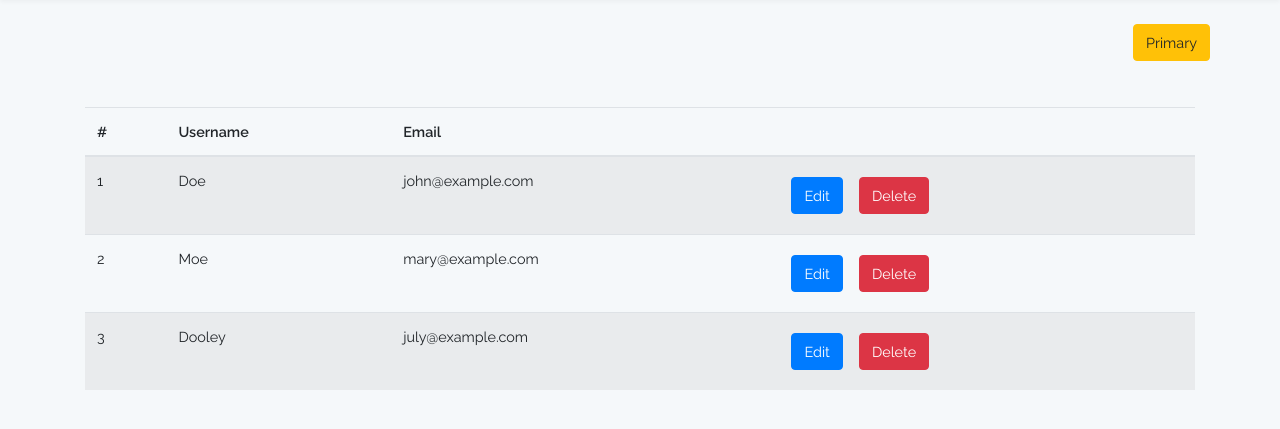
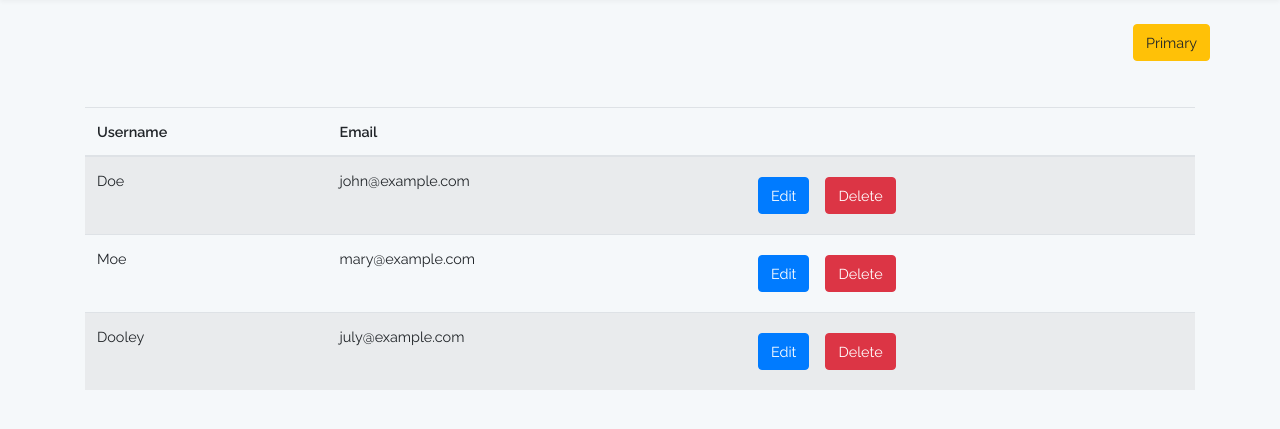
Before and after one commit to ETechCentreRepositories/hebeloft, a Laravel app: page /stafftable in a window 1280 px wide. Shown: the part 55-484 px from the top of the page. Run offline with Laravel 8, Linux system fonts and the light colour scheme; style sheets or scripts are compiled from the project's sources.

Commit message:
removed serial number in staffs table

```diff
--- a/resources/views/stafftable.blade.php
+++ b/resources/views/stafftable.blade.php
@@ -12,7 +12,6 @@
         <table class="table table-striped">
             <thead>
                 <tr>
-                    <th>#</th>
                     <th>Username</th>
                     <th>Email</th>
                     <th></th>
@@ -20,7 +19,6 @@
             </thead>
             <tbody>
                 <tr>
-                    <td>1</td>
                     <td>Doe</td>
                     <td>john@example.com</td>
                     <td>
@@ -35,7 +33,6 @@
                     </td>
                 </tr>
                 <tr>
-                    <td>2</td>
                     <td>Moe</td>
                     <td>mary@example.com</td>
                     <td>
@@ -50,7 +47,6 @@
                     </td>
                 </tr>
                 <tr>
-                    <td>3</td>
                     <td>Dooley</td>
                     <td>july@example.com</td>
                     <td>
```
